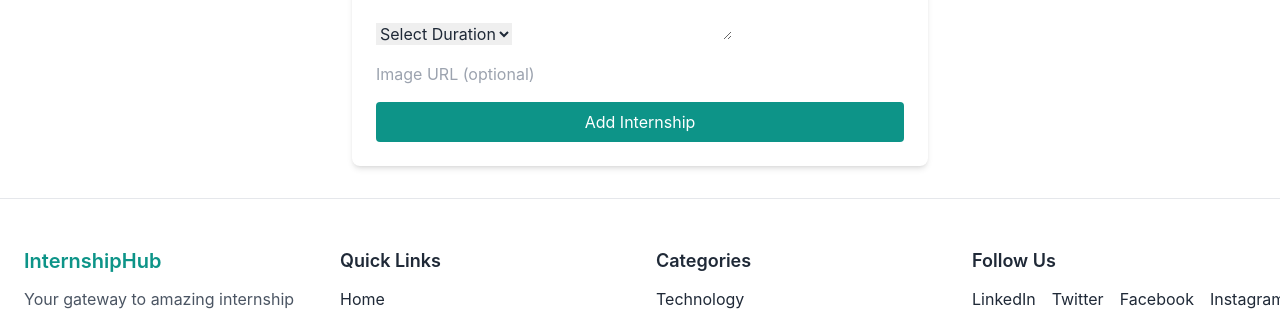
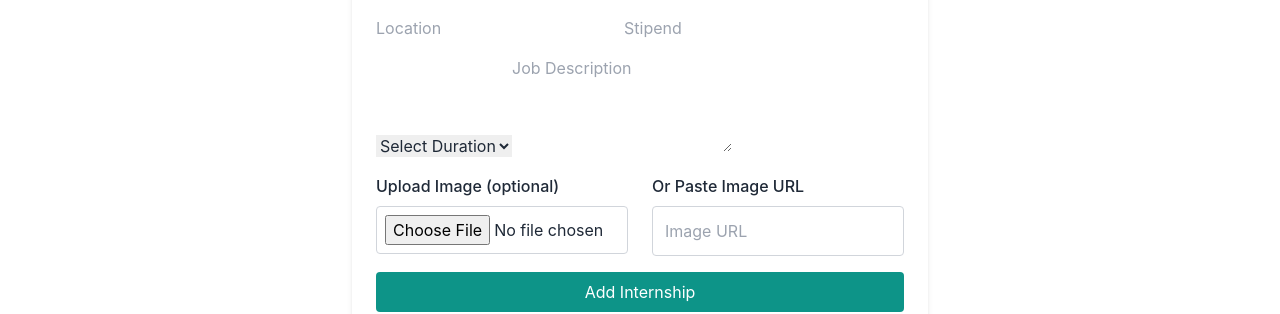
Before and after one commit to devvrat-singh-gth/internshipHub-frontend, a React (Vite) app: page /admin/add in a window 1280 px wide. Shown: the part 427-741 px from the top of the page. Built offline with nearby package versions, Linux system fonts and the light colour scheme; no server answers; sample sign-in values are in the browser's storage.

Commit message:
initial commit

```diff
--- a/src/pages/AddInternshipForm.jsx
+++ b/src/pages/AddInternshipForm.jsx
@@ -1,4 +1,4 @@
-import React, { useState } from "react";
+import React, { useState, useEffect } from "react";
 import API from "../utils/api";
 import { useNavigate } from "react-router-dom";
 
@@ -15,10 +15,48 @@ const AddInternshipForm = () => {
     image: "",
   });
 
+  const [imagePreview, setImagePreview] = useState(DEFAULT_IMAGE);
+  const [manualImage, setManualImage] = useState(false); // tracks manual image URL or upload
+
   const navigate = useNavigate();
 
+  // Auto-fetch image from Unsplash on title change if no manual image set
+  useEffect(() => {
+    if (!manualImage && formData.title.trim() !== "") {
+      const timeout = setTimeout(() => {
+        const keyword = encodeURIComponent(formData.title.trim());
+        const url = `https://source.unsplash.com/800x600/?${keyword},internship,job`;
+        setFormData((prev) => ({ ...prev, image: url }));
+        setImagePreview(url);
+      }, 1000);
+
+      return () => clearTimeout(timeout);
+    }
+  }, [formData.title, manualImage]);
+
   const handleChange = (e) => {
-    setFormData({ ...formData, [e.target.name]: e.target.value });
+    const { name, value } = e.target;
+
+    // If user is changing the image URL field manually, update image preview and manualImage flag
+    if (name === "image") {
+      setManualImage(!!value.trim());
+      setImagePreview(value.trim() || DEFAULT_IMAGE);
+    }
+
+    setFormData((prev) => ({ ...prev, [name]: value }));
+  };
+
+  // Handle image file upload
+  const handleImageUpload = (e) => {
+    const file = e.target.files[0];
+    if (file) {
+      const previewUrl = URL.createObjectURL(file);
+      setManualImage(true);
+      setFormData((prev) => ({ ...prev, image: previewUrl }));
+      setImagePreview(previewUrl);
+
+      // TODO: Implement upload to server/cloud if needed
+    }
   };
 
   const handleSubmit = async (e) => {
@@ -57,12 +95,12 @@ const AddInternshipForm = () => {
     <div className="max-w-xl mx-auto mt-8 bg-white dark:bg-gray-800 p-6 rounded-lg shadow-md">
       <h2 className="text-2xl font-bold mb-4 text-teal-600">Add Internship</h2>
 
-      {/* 🖼️ Image Preview */}
+      {/* Image Preview */}
       <div className="mb-4">
         <img
-          src={formData.image || DEFAULT_IMAGE}
-          alt="Internship"
-          className="w-32 h-20 object-cover rounded border border-gray-300"
+          src={imagePreview || DEFAULT_IMAGE}
+          alt="Internship Preview"
+          className="w-full h-48 object-cover rounded border border-gray-300 dark:border-gray-600"
         />
       </div>
 
@@ -128,14 +166,33 @@ const AddInternshipForm = () => {
           className="form-input"
         ></textarea>
 
-        <input
-          type="text"
-          name="image"
-          placeholder="Image URL (optional)"
-          value={formData.image}
-          onChange={handleChange}
-          className="form-input"
-        />
+        {/* Image upload and URL inputs side by side on md+ */}
+        <div className="flex flex-col md:flex-row md:space-x-6">
+          <div className="flex-1 mb-4 md:mb-0">
+            <label className="block mb-2 font-medium text-gray-800 dark:text-gray-200">
+              Upload Image (optional)
+            </label>
+            <input
+              type="file"
+              accept="image/*"
+              onChange={handleImageUpload}
+              className="w-full p-2 bg-white dark:bg-gray-900 border border-gray-300 dark:border-gray-600 rounded"
+            />
+          </div>
+          <div className="flex-1">
+            <label className="block mb-2 font-medium text-gray-800 dark:text-gray-200">
+              Or Paste Image URL
+            </label>
+            <input
+              type="text"
+              placeholder="Image URL"
+              name="image"
+              value={formData.image && manualImage ? formData.image : ""}
+              onChange={handleChange}
+              className="w-full p-3 rounded border border-gray-300 dark:border-gray-600 bg-white dark:bg-gray-900"
+            />
+          </div>
+        </div>
 
         <button
           type="submit"
--- a/src/pages/AddScholarship.jsx
+++ b/src/pages/AddScholarship.jsx
@@ -16,7 +16,7 @@ const AddScholarshipForm = () => {
   const [imagePreview, setImagePreview] = useState("");
   const [manualImage, setManualImage] = useState(false);
 
-  // Auto-fetch image on title change if no manual URL entered
+  // Auto-fetch image from Unsplash on title change if no manual image set
   useEffect(() => {
     if (!manualImage && formData.title.trim() !== "") {
       const timeout = setTimeout(() => {
@@ -32,11 +32,25 @@ const AddScholarshipForm = () => {
 
   const handleChange = (e) => {
     const { name, value } = e.target;
-    setFormData((prev) => ({ ...prev, [name]: value }));
 
     if (name === "image") {
       setManualImage(!!value.trim());
       setImagePreview(value.trim());
+    }
+
+    setFormData((prev) => ({ ...prev, [name]: value }));
+  };
+
+  // Handle file upload for scholarship image
+  const handleImageUpload = (e) => {
+    const file = e.target.files[0];
+    if (file) {
+      const previewUrl = URL.createObjectURL(file);
+      setManualImage(true);
+      setFormData((prev) => ({ ...prev, image: previewUrl }));
+      setImagePreview(previewUrl);
+
+      // TODO: Upload file to server/cloud storage if needed
     }
   };
 
@@ -113,20 +127,39 @@ const AddScholarshipForm = () => {
             className="w-full p-3 rounded border border-gray-300 dark:border-gray-600 bg-white dark:bg-gray-900"
           />
 
+          {/* Image upload and URL inputs side by side on md+ */}
+          <div className="flex flex-col md:flex-row md:space-x-6">
+            <div className="flex-1 mb-4 md:mb-0">
+              <label className="block mb-2 font-medium text-gray-800 dark:text-gray-200">
+                Upload Image (optional)
+              </label>
+              <input
+                type="file"
+                accept="image/*"
+                onChange={handleImageUpload}
+                className="w-full p-2 bg-white dark:bg-gray-900 border border-gray-300 dark:border-gray-600 rounded"
+              />
+            </div>
+            <div className="flex-1">
+              <label className="block mb-2 font-medium text-gray-800 dark:text-gray-200">
+                Or Paste Image URL
+              </label>
               <input
                 type="text"
+                placeholder="Image URL"
                 name="image"
-            placeholder="Image URL (leave blank for auto)"
-            value={formData.image}
+                value={formData.image && manualImage ? formData.image : ""}
                 onChange={handleChange}
                 className="w-full p-3 rounded border border-gray-300 dark:border-gray-600 bg-white dark:bg-gray-900"
               />
+            </div>
+          </div>
 
           {/* Image Preview */}
           {imagePreview && (
             <img
               src={imagePreview}
-              alt="Scholarship preview"
+              alt="Scholarship Preview"
               className="w-full h-64 object-cover rounded mt-4"
             />
           )}
--- a/src/pages/EditCourses.jsx
+++ b/src/pages/EditCourses.jsx
@@ -37,6 +37,7 @@ const EditCourseForm = () => {
     };
     fetchCourse();
   }, [id]);
+
   useEffect(() => {
     if (!formData.image && formData.title) {
       const timeout = setTimeout(() => {
--- a/src/pages/EditInternshipForm.jsx
+++ b/src/pages/EditInternshipForm.jsx
@@ -39,6 +39,7 @@ const EditInternshipForm = () => {
     };
     fetchInternship();
   }, [id]);
+
   useEffect(() => {
     if (!formData.image && formData.title) {
       const timeout = setTimeout(() => {
@@ -76,15 +77,6 @@ const EditInternshipForm = () => {
   return (
     <div className="max-w-xl mx-auto mt-8 bg-white dark:bg-gray-800 p-6 rounded-lg shadow-md">
       <h2 className="text-2xl font-bold mb-4 text-teal-600">Edit Internship</h2>
-
-      {/* Image Preview */}
-      <div className="mb-4">
-        <img
-          src={formData.image || DEFAULT_IMAGE}
-          alt="Internship"
-          className="w-32 h-20 object-cover rounded border border-gray-300"
-        />
-      </div>
 
       <form onSubmit={handleSubmit} className="space-y-4">
         <input
@@ -146,6 +138,16 @@ const EditInternshipForm = () => {
           className="form-input"
         ></textarea>
 
+        {/* Image Preview */}
+        <div className="text-sm text-gray-600 dark:text-gray-300">
+          Current Image Preview:
+          <img
+            src={formData.image || DEFAULT_IMAGE}
+            alt="Internship"
+            className="mt-2 w-32 h-20 object-cover rounded border border-gray-300"
+          />
+        </div>
+
         <input
           type="text"
           name="image"
--- a/src/pages/EditScholarships.jsx
+++ b/src/pages/EditScholarships.jsx
@@ -41,6 +41,7 @@ const EditScholarshipForm = () => {
     };
     fetchScholarship();
   }, [id]);
+
   useEffect(() => {
     if (!formData.image && formData.title) {
       const timeout = setTimeout(() => {
```
Lines whose indentation alone changed are shown as unchanged.
